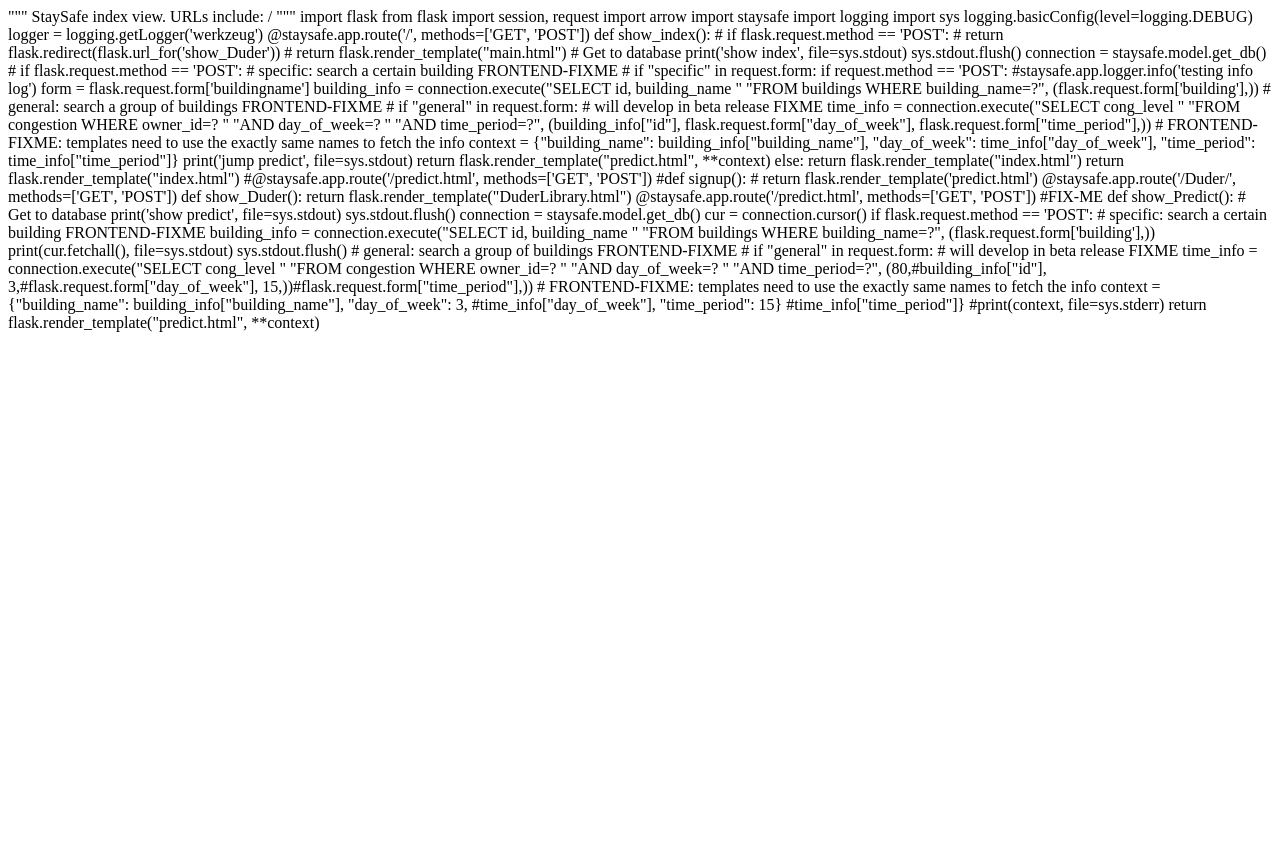
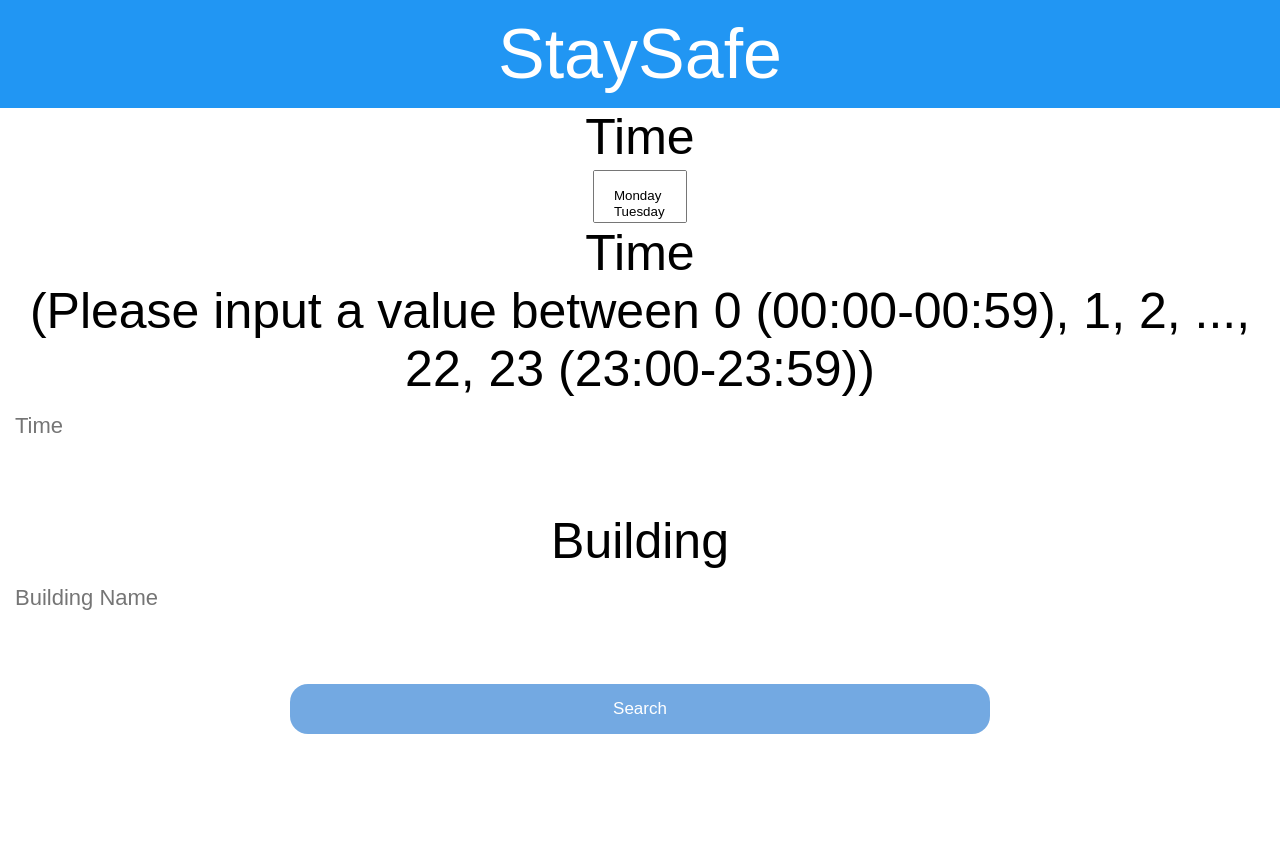
Before and after one commit to Zheng-Hu/staysafe, a Flask app: page / in a window 1280 px wide. Before the commit the page ends 332 px from the top, so only its background shows below. Run offline with Flask 2, Linux system fonts and the light colour scheme.

Commit message:
Update index.html

```diff
--- a/staysafe/templates/index.html
+++ b/staysafe/templates/index.html
@@ -1,100 +1,60 @@
-"""
-StaySafe index view.
-URLs include:
-/
-"""
-import flask
-from flask import session, request
-import arrow
-import staysafe
-import logging
-import sys
-logging.basicConfig(level=logging.DEBUG)
-logger = logging.getLogger('werkzeug')
+<!DOCTYPE html>
+<html>
+<head>
+<link rel="stylesheet" href="{{ url_for('static', filename='css/predict.css')}}">
+
+</head>
+<body>
+
+<div class="topnav">
+  <a class="active" href="/">StaySafe</a>
+</div>
 
 
-@staysafe.app.route('/', methods=['GET', 'POST'])
-def show_index():
-    # if flask.request.method == 'POST':
-    #     return flask.redirect(flask.url_for('show_Duder'))
-    # return flask.render_template("main.html")
-    # Get to database
+<form action="predict.html" method="post" enctype="multipart/form-data">
+  <form>
+    Time
+    <br>
+    <select id="day" name="day" size="3">
+        <optgroup>
+            <option value="1">Monday</option>
+            <option value="2">Tuesday</option>
+            <option value="3">Wednesday</option>
+            <option value="4">Thursday</option>
+            <option value="5">Friday</option>
+            <option value="6">Saturday</option>
+            <option value="0">Sunday</option>
+        </optgroup>
+    </select>
+    <br>
+    Time
+    <br>
+    (Please input a value between 0 (00:00-00:59), 1, 2, ..., 22, 23 (23:00-23:59))
+    <br>
+    <link href="https://fonts.googleapis.com/css?family=Roboto" rel="stylesheet">
+    <div class="form__group">
+        <input type="text" class="form__input" name = "time" id="time" placeholder="Time" required="" />
 
-    print('show index', file=sys.stdout)
-    sys.stdout.flush()
+    </div>
+    <br>
+    Building
+    <br>
+    <link href="https://fonts.googleapis.com/css?family=Roboto" rel="stylesheet">
+    <div class="form__group">
+        <input type="text" class="form__input" name = "building" id="building" placeholder="Building Name" required="" />
 
-    connection = staysafe.model.get_db()
-    # if flask.request.method == 'POST':
-    # specific: search a certain building FRONTEND-FIXME
-    # if "specific" in request.form:
-    if request.method == 'POST':
-        #staysafe.app.logger.info('testing info log')
-        form = flask.request.form['buildingname']
-        building_info = connection.execute("SELECT id, building_name "
-                                            "FROM buildings WHERE building_name=?",
-                                            (flask.request.form['building'],))
-        # general: search a group of buildings FRONTEND-FIXME
-        # if "general" in request.form:
-        # will develop in beta release FIXME
-        time_info = connection.execute("SELECT cong_level "
-                                        "FROM congestion WHERE owner_id=? "
-                                        "AND day_of_week=? "
-                                        "AND time_period=?",
-                                        (building_info["id"],
-                                        flask.request.form["day_of_week"],
-                                        flask.request.form["time_period"],))
+    </div>
 
-        # FRONTEND-FIXME: templates need to use the exactly same names to fetch the info
-        context = {"building_name": building_info["building_name"],
-                    "day_of_week": time_info["day_of_week"],
-                    "time_period": time_info["time_period"]}
-        print('jump predict', file=sys.stdout)
-        return flask.render_template("predict.html", **context)
-    else:
-        return flask.render_template("index.html")
-    return flask.render_template("index.html")
+    <br>
+    <button class="button">Search</button>
+    <div class="loader">
+      <div class="check">
+        <span class="check-one"></span>
+        <span class="check-two"></span>
+      </div>
+    </div>
+  </form>
 
-#@staysafe.app.route('/predict.html', methods=['GET', 'POST'])
-#def signup():
-#    return flask.render_template('predict.html')
-
-@staysafe.app.route('/Duder/', methods=['GET', 'POST'])
-def show_Duder():
-    return flask.render_template("DuderLibrary.html")
-
-@staysafe.app.route('/predict.html', methods=['GET', 'POST'])
-#FIX-ME
-def show_Predict():
-    # Get to database
-    print('show predict', file=sys.stdout)
-    sys.stdout.flush()
-
-    connection = staysafe.model.get_db()
-    cur = connection.cursor()
-    if flask.request.method == 'POST':
-        # specific: search a certain building FRONTEND-FIXME
-        building_info = connection.execute("SELECT id, building_name "
-                                                "FROM buildings WHERE building_name=?",
-                                                (flask.request.form['building'],))
-
-        print(cur.fetchall(), file=sys.stdout)
-        sys.stdout.flush()
-
-        # general: search a group of buildings FRONTEND-FIXME
-        # if "general" in request.form:
-        # will develop in beta release FIXME
-        time_info = connection.execute("SELECT cong_level "
-                                        "FROM congestion WHERE owner_id=? "
-                                        "AND day_of_week=? "
-                                        "AND time_period=?",
-                                        (80,#building_info["id"],
-                                        3,#flask.request.form["day_of_week"],
-                                        15,))#flask.request.form["time_period"],))
-
-        # FRONTEND-FIXME: templates need to use the exactly same names to fetch the info
-        context = {"building_name": building_info["building_name"],
-                    "day_of_week": 3, #time_info["day_of_week"],
-                    "time_period": 15} #time_info["time_period"]}
-
-        #print(context, file=sys.stderr)
-        return flask.render_template("predict.html", **context)
+</form>
+</body>
+</html>
```
